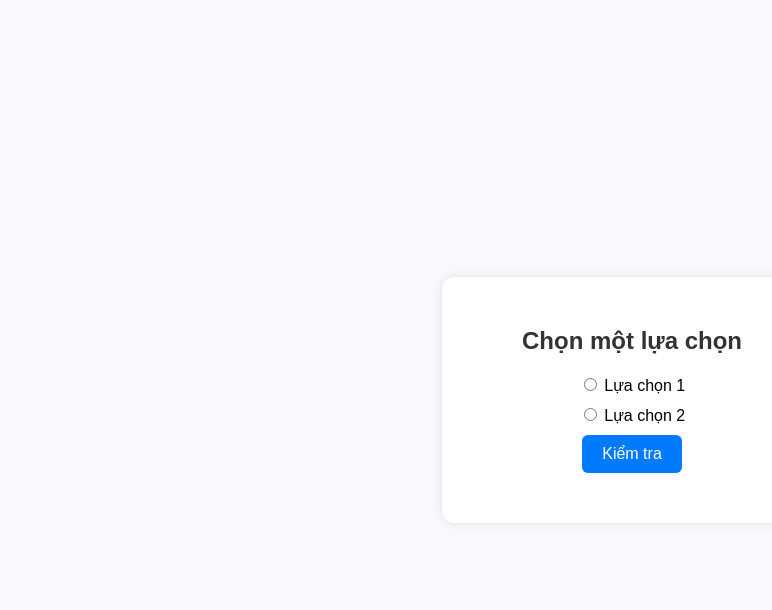
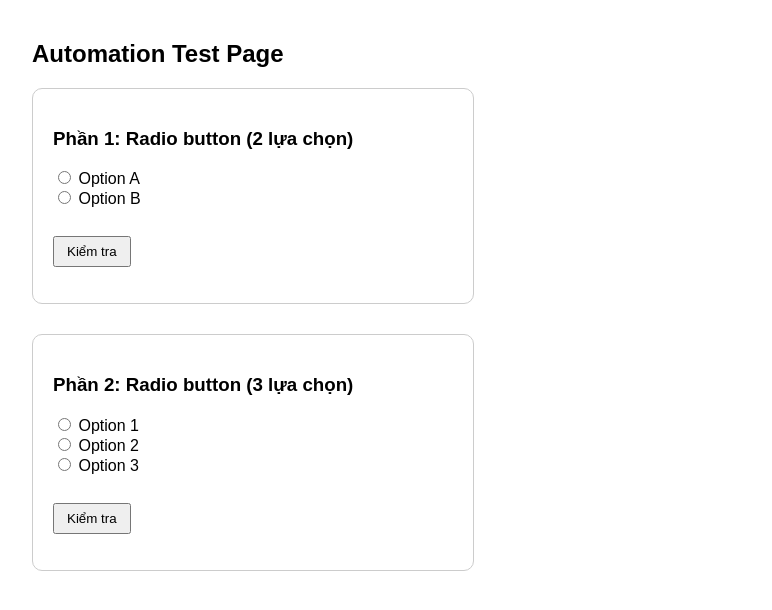
Before and after one commit to ThaoLe1412/automation-test, a plain HTML site: page index.html in a window 1280 px wide. Shown: the whole page, without its empty margins (8-780 px from the left). Drawn offline with Linux system fonts and the light colour scheme.

Commit message:
Update index.html

```diff
--- a/index.html
+++ b/index.html
@@ -1,83 +1,89 @@
 <!DOCTYPE html>
 <html lang="vi">
 <head>
-  <meta charset="UTF-8" />
-  <title>Radio Button Demo</title>
+  <meta charset="UTF-8">
+  <title>Automation Test - Radio & Checkbox</title>
   <style>
     body {
       font-family: Arial, sans-serif;
-      background: #f7f9fc;
-      display: flex;
-      flex-direction: column;
-      align-items: center;
-      justify-content: center;
-      height: 100vh;
-      margin: 0;
+      margin: 40px;
     }
-    .container {
-      background: #fff;
-      padding: 30px;
-      border-radius: 12px;
-      box-shadow: 0 0 10px rgba(0,0,0,0.1);
-      width: 320px;
-      text-align: center;
+    .section {
+      border: 1px solid #ccc;
+      border-radius: 10px;
+      padding: 20px;
+      margin-bottom: 30px;
+      width: 400px;
     }
-    h2 {
-      color: #333;
-      margin-bottom: 20px;
-    }
-    label {
-      display: block;
-      margin: 10px 0;
-      font-size: 16px;
+    button {
+      margin-top: 10px;
+      padding: 6px 12px;
       cursor: pointer;
     }
-    button {
-      background: #007bff;
-      color: #fff;
-      border: none;
-      padding: 10px 20px;
-      border-radius: 6px;
-      font-size: 16px;
-      cursor: pointer;
-      transition: background 0.3s;
-    }
-    button:hover {
-      background: #0056b3;
-    }
-    #result {
-      margin-top: 20px;
+    p {
+      color: darkblue;
       font-weight: bold;
-      color: #007bff;
     }
   </style>
 </head>
 <body>
-  <div class="container">
-    <h2>Chọn một lựa chọn</h2>
-    <label><input type="radio" name="option" value="Lựa chọn 1"> Lựa chọn 1</label>
-    <label><input type="radio" name="option" value="Lựa chọn 2"> Lựa chọn 2</label>
-    <button onclick="checkSelection()">Kiểm tra</button>
-    <p id="result"></p>
+
+  <h2>Automation Test Page</h2>
+
+  <!-- 🔹 PHẦN 1 -->
+  <div class="section">
+    <h3>Phần 1: Radio button (2 lựa chọn)</h3>
+    <input type="radio" id="r1a" name="group1" value="A"> Option A<br>
+    <input type="radio" id="r1b" name="group1" value="B"> Option B<br><br>
+
+    <button onclick="checkPart1()">Kiểm tra</button>
+    <p id="result1"></p>
+  </div>
+
+  <!-- 🔹 PHẦN 2 -->
+  <div class="section">
+    <h3>Phần 2: Radio button (3 lựa chọn)</h3>
+    <input type="radio" id="r2a" name="group2" value="1"> Option 1<br>
+    <input type="radio" id="r2b" name="group2" value="2"> Option 2<br>
+    <input type="radio" id="r2c" name="group2" value="3"> Option 3<br><br>
+
+    <button onclick="checkPart2()">Kiểm tra</button>
+    <p id="result2"></p>
   </div>
 
   <script>
-    function checkSelection() {
-      const radios = document.getElementsByName('option');
-      let selected = null;
-      for (const r of radios) {
+    // --- Kiểm tra phần 1 ---
+    function checkPart1() {
+      const radios = document.getElementsByName("group1");
+      const result = document.getElementById("result1");
+      let checked = false;
+
+      for (let r of radios) {
         if (r.checked) {
-          selected = r.value;
+          result.textContent = "Bạn đã chọn " + r.value;
+          checked = true;
           break;
         }
       }
-      const result = document.getElementById('result');
-      if (selected) {
-        result.innerText = '✅ Bạn đã chọn: ' + selected;
-      } else {
-        result.innerText = '⚠️ Vui lòng chọn một lựa chọn!';
+      if (!checked) result.textContent = "Vui lòng chọn 1 option ở phần 1!";
+    }
+
+    // --- Kiểm tra phần 2 ---
+    function checkPart2() {
+      const radios = document.getElementsByName("group2");
+      const result = document.getElementById("result2");
+      let checked = false;
+
+      for (let r of radios) {
+        if (r.checked) {
+          result.textContent = "Bạn đã chọn " + r.value;
+          checked = true;
+          break;
+        }
       }
+      if (!checked) result.textContent = "Vui lòng chọn 1 option ở phần 2!";
     }
   </script>
+
 </body>
 </html>
```
